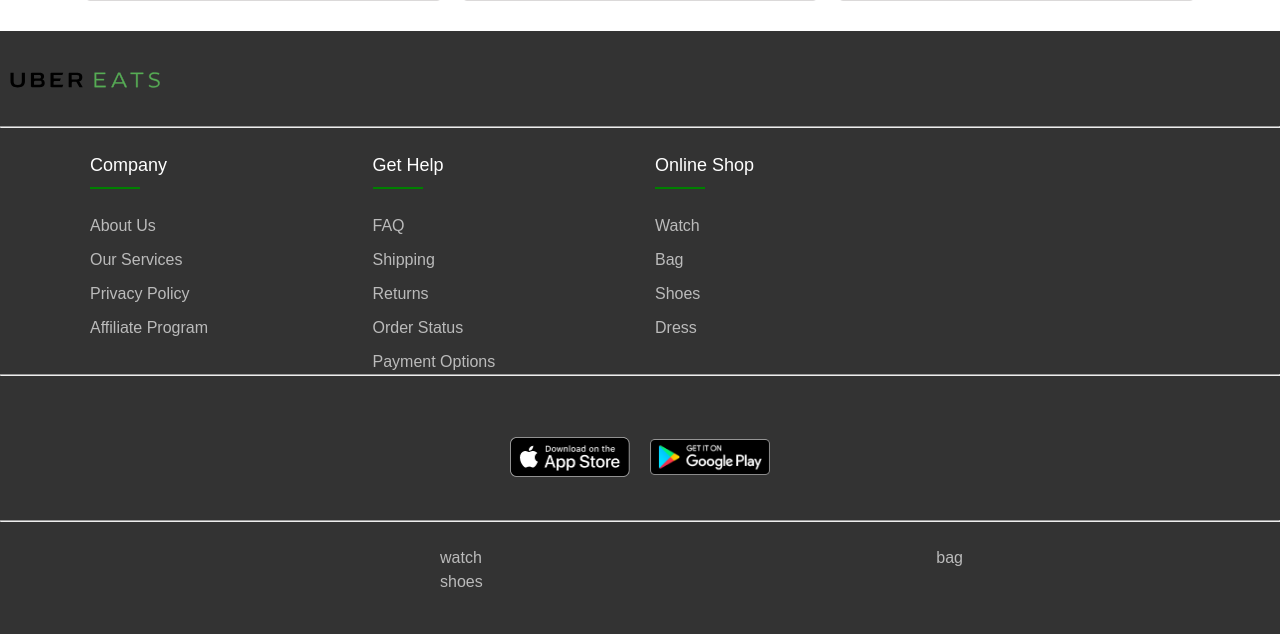
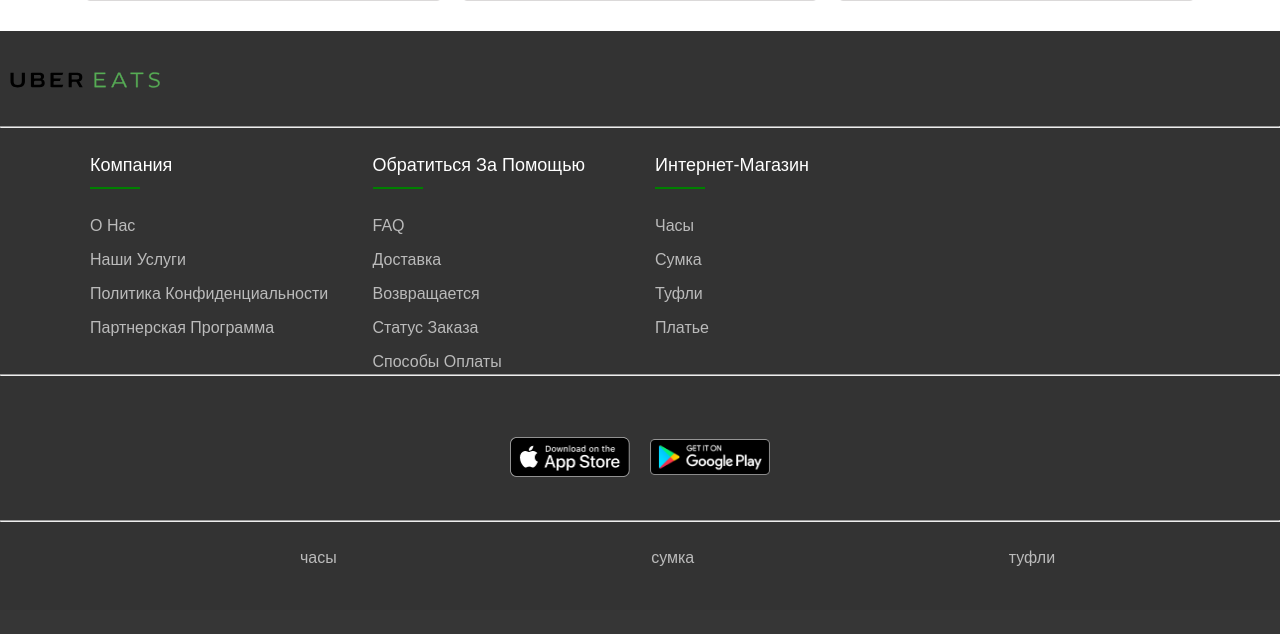
Before and after one commit to Dosov-iLiay/Progect_Gendalf, a Flask app: page / in a window 1280 px wide. Shown: the part 1546-2180 px from the top of the page. After the commit the page ends 2112 px from the top, so only its background shows below. Run offline with Flask 3, Linux system fonts and the light colour scheme.

Commit message:
Pending changes exported from your codespace

```diff
--- a/templates/home.html
+++ b/templates/home.html
@@ -241,7 +241,7 @@ ul{
   display: inline;
   margin-right: 10px;
   width: 500px;
-  margin-left: 440px;
+  margin-left: 300px;
 }
 
 .footer-col-spas a{
@@ -397,31 +397,31 @@ ul{
         <div class="container">
          <div class="row">
            <div class="footer-col">
-             <h4>company</h4>
+             <h4>Компания</h4>
              <ul>
-               <li><a href="#">about us</a></li>
-               <li><a href="#">our services</a></li>
-               <li><a href="#">privacy policy</a></li>
-               <li><a href="#">affiliate program</a></li>
+               <li><a href="#">о нас</a></li>
+               <li><a href="#">наши услуги</a></li>
+               <li><a href="#">политика конфиденциальности</a></li>
+               <li><a href="#">партнерская программа</a></li>
              </ul>
            </div>
            <div class="footer-col">
-             <h4>get help</h4>
+             <h4>Обратиться за помощью</h4>
              <ul>
                <li><a href="/FAQ">FAQ</a></li>
-               <li><a href="#">shipping</a></li>
-               <li><a href="#">returns</a></li>
-               <li><a href="#">order status</a></li>
-               <li><a href="#">payment options</a></li>
+               <li><a href="#">доставка</a></li>
+               <li><a href="#">возвращается</a></li>
+               <li><a href="#">статус заказа</a></li>
+               <li><a href="#">способы оплаты</a></li>
              </ul>
            </div>
            <div class="footer-col">
-             <h4>online shop</h4>
+             <h4>Интернет-магазин</h4>
              <ul>
-               <li><a href="#">watch</a></li>
-               <li><a href="#">bag</a></li>
-               <li><a href="#">shoes</a></li>
-               <li><a href="#">dress</a></li>
+               <li><a href="#">часы</a></li>
+               <li><a href="#">сумка</a></li>
+               <li><a href="#">туфли</a></li>
+               <li><a href="#">платье</a></li>
              </ul>
            </div>
           </div>
@@ -441,9 +441,9 @@ ul{
         <br>
         <div class="footer-col-spas">
             <ul>
-              <li><a href="#">watch</a></li>
-              <li><a href="#">bag</a></li>
-              <li><a href="#">shoes</a></li>
+              <li><a href="#">часы</a></li>
+              <li><a href="#">сумка</a></li>
+              <li><a href="#">туфли</a></li>
             </ul>
           </div>
         </div>
```
